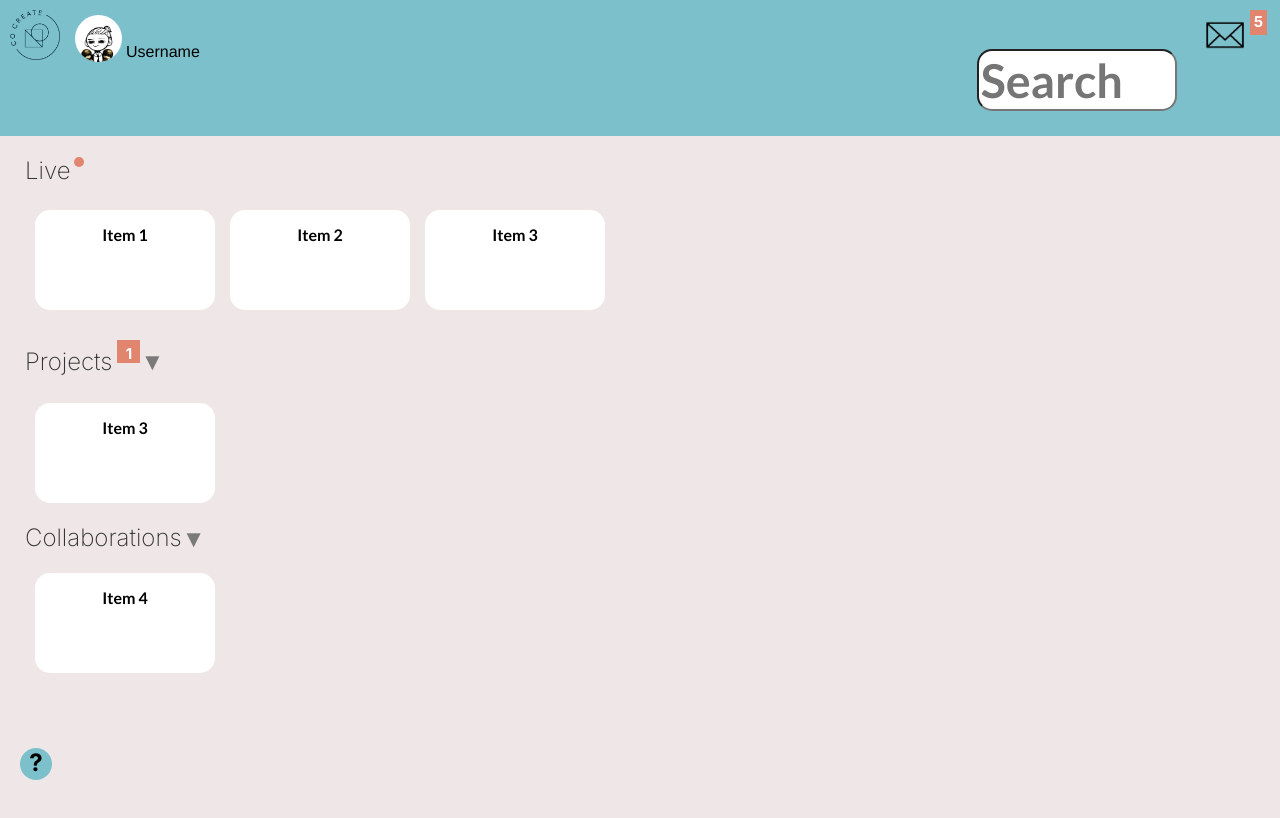
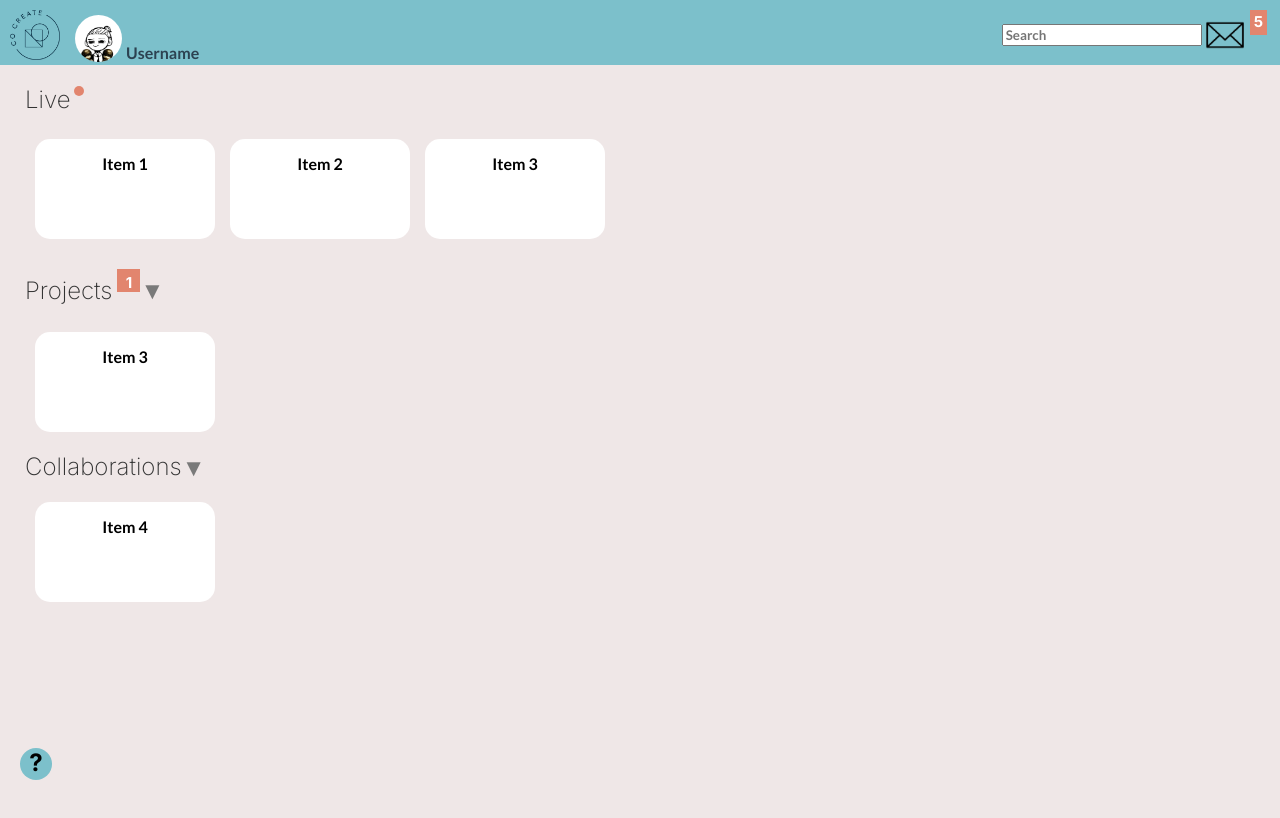
Before and after one commit to CoCreate-SoftwareEngineering/cocreate-app, a React (Create React App) app: page /#/login in a window 1280 px wide. Before the commit this address led to /#/. Shown: the top 818 px of the page. Built offline with nearby package versions, Linux system fonts and the light colour scheme.

Commit message:
Not sure why my changes werent saved

```diff
--- a/src/components/Home.js
+++ b/src/components/Home.js
@@ -1,5 +1,5 @@
 import './Home.css'
-import OurNav from './Nav.js'
+import OurNav from './nav.js'
 import { Dropdown, DropdownButton } from 'react-bootstrap'
 import ToggleableHeading from './ToggleableHeading.js';
 
--- a/src/components/Login.css
+++ b/src/components/Login.css
@@ -69,7 +69,7 @@ label {
     border: 12px 25px;
 }
 
-input{
+.login-input{
     font-family: 'Lato',sans-serif;
     color:gray;
     background-color: white;
@@ -81,7 +81,7 @@ input{
     margin-right: 25px;
 }
 
-button{
+.login-button{
     font-family: 'Lato',sans-serif;
     background-color: #7CC0CB;
     color: white;
--- a/src/components/Login.js
+++ b/src/components/Login.js
@@ -73,10 +73,10 @@ const Login = () => { //Lambda style of return, is more compact and cleaner
                 <label>Username</label><br/>
                 <input type="text" class="user" placeholder='joebloggs123' onInput={(e)=>checkUser(e.target.value)}/><br/>
                 <label>Password</label><br/>
-                <input type="password" class="pass"  placeholder='*********' onInput={(e)=>checkPass(e.target.value)}/><br/>
+                <input className = "login-input" type="password" class="pass"  placeholder='*********' onInput={(e)=>checkPass(e.target.value)}/><br/>
                 <Link onClick={forgotPassword}><p>Forgotten password?</p></Link>
                 </form>
-                <button type='submit' onClick={submitBtn}>Submit</button>
+                <button className = "login-button" type='submit' onClick={submitBtn}>Submit</button>
                 <p>New to CoCreate? <Link class="link" onClick={signUp}><b>Register</b></Link></p>
             </div>
         </div>
--- a/src/components/Nav.css
+++ b/src/components/Nav.css
@@ -58,10 +58,10 @@
 }
 
 .Username {
-    font-family: "Helvetica";
+    font-family: "Lato";
     margin-top: 33px;
     margin-left: -11px;
-    color:black;
+    color:#2C4251;
 }
 
 ul {
--- a/src/components/Project.js
+++ b/src/components/Project.js
@@ -1,5 +1,5 @@
 import { useState } from "react";
-import OurNav from "./Nav";
+import OurNav from "./nav.js";
 import ToolSidebar from "./ToolSidebar.js";
 import './Project.css';
 
```
